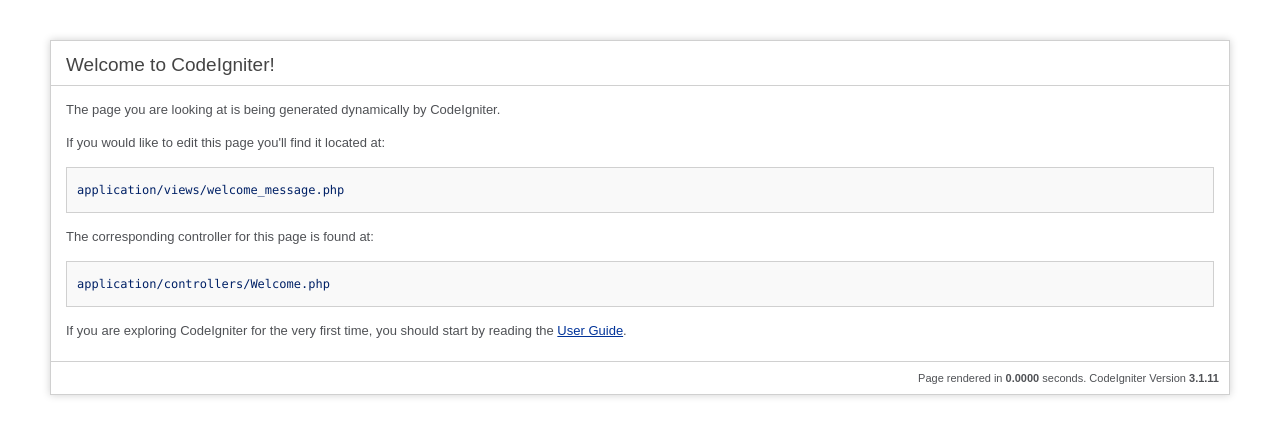
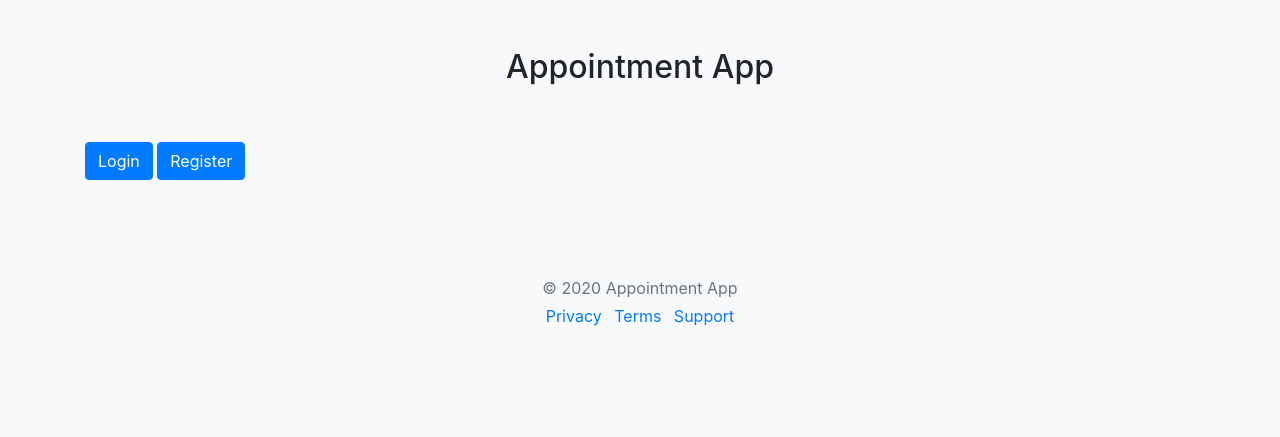
Before and after one commit to priyanka-vc/appointmentapp, a CodeIgniter app: page /database/ in a window 1280 px wide. Shown: the top 437 px of the page. Run offline with CodeIgniter, Linux system fonts and the light colour scheme; some libraries are stand-ins or nearby versions.

Commit message:
Login register feature

```diff
--- a/application/controllers/Home.php
+++ b/application/controllers/Home.php
@@ -12,7 +12,9 @@
 
     public function index()
 	{
-		$this->load->view('welcome_message');
+        $this->load->view('header');
+        $this->load->view('welcome');
+        $this->load->view('footer');
 	}
 
 
--- a/application/views/auth/login.php
+++ b/application/views/auth/login.php
@@ -26,3 +26,4 @@
 <?php echo form_close();?>
 
 <p><a href="forgot_password"><?php echo lang('login_forgot_password');?></a></p>
+<p><a href="register">Register</a></p>
--- a/application/views/footer.php
+++ b/application/views/footer.php
@@ -3,7 +3,7 @@
 ?>
 
 <footer class="my-5 pt-5 text-muted text-center text-small">
-    <p class="mb-1">&copy; 2017-2019 Company Name</p>
+    <p class="mb-1">&copy; 2020 Appointment App</p>
     <ul class="list-inline">
         <li class="list-inline-item"><a href="#">Privacy</a></li>
         <li class="list-inline-item"><a href="#">Terms</a></li>
--- a/application/views/header.php
+++ b/application/views/header.php
@@ -16,3 +16,17 @@
 <body>
 <body class="bg-light">
 <div class="container">
+
+    <?php
+    if($this->session->flashdata()) { ?>
+
+    <div class="alert alert-danger" role="alert">
+        <?php
+        $flash = $this->session->flashdata();
+        foreach ($flash as $f) {
+            echo $f, '<br/>';
+        }
+        ?>
+    </div>
+
+    <?php } ?>
--- /dev/null
+++ b/application/views/welcome.php
@@ -0,0 +1,13 @@
+<?php
+defined('BASEPATH') OR exit('No direct script access allowed');
+?>
+<div class="py-5 text-center">
+    <h2>Appointment App</h2>
+</div>
+
+<div class="row">
+    <div class="col-md-12 order-md-1">
+        <a class="btn btn-primary" href="/auth/login">Login</a>
+        <a class="btn btn-primary" href="/auth/register">Register</a>
+    </div>
+</div>
--- a/application/views/welcome_message.php
+++ /dev/null
@@ -1,89 +0,0 @@
-<?php
-defined('BASEPATH') OR exit('No direct script access allowed');
-?><!DOCTYPE html>
-<html lang="en">
-<head>
-	<meta charset="utf-8">
-	<title>Welcome to CodeIgniter</title>
-
-	<style type="text/css">
-
-	::selection { background-color: #E13300; color: white; }
-	::-moz-selection { background-color: #E13300; color: white; }
-
-	body {
-		background-color: #fff;
-		margin: 40px;
-		font: 13px/20px normal Helvetica, Arial, sans-serif;
-		color: #4F5155;
-	}
-
-	a {
-		color: #003399;
-		background-color: transparent;
-		font-weight: normal;
-	}
-
-	h1 {
-		color: #444;
-		background-color: transparent;
-		border-bottom: 1px solid #D0D0D0;
-		font-size: 19px;
-		font-weight: normal;
-		margin: 0 0 14px 0;
-		padding: 14px 15px 10px 15px;
-	}
-
-	code {
-		font-family: Consolas, Monaco, Courier New, Courier, monospace;
-		font-size: 12px;
-		background-color: #f9f9f9;
-		border: 1px solid #D0D0D0;
-		color: #002166;
-		display: block;
-		margin: 14px 0 14px 0;
-		padding: 12px 10px 12px 10px;
-	}
-
-	#body {
-		margin: 0 15px 0 15px;
-	}
-
-	p.footer {
-		text-align: right;
-		font-size: 11px;
-		border-top: 1px solid #D0D0D0;
-		line-height: 32px;
-		padding: 0 10px 0 10px;
-		margin: 20px 0 0 0;
-	}
-
-	#container {
-		margin: 10px;
-		border: 1px solid #D0D0D0;
-		box-shadow: 0 0 8px #D0D0D0;
-	}
-	</style>
-</head>
-<body>
-
-<div id="container">
-	<h1>Welcome to CodeIgniter!</h1>
-
-	<div id="body">
-		<p>The page you are looking at is being generated dynamically by CodeIgniter.</p>
-
-		<p>If you would like to edit this page you'll find it located at:</p>
-		<code>application/views/welcome_message.php</code>
-
-		<p>The corresponding controller for this page is found at:</p>
-		<code>application/controllers/Welcome.php</code>
-
-		<p>If you are exploring CodeIgniter for the very first time, you should start by reading the <a href="user_guide/">User Guide</a>.</p>
-	</div>
-
-	<p class="footer">Page rendered in <strong>{elapsed_time}</strong> seconds. <?php echo  (ENVIRONMENT === 'development') ?  'CodeIgniter Version <strong>' . CI_VERSION . '</strong>' : '' ?></p>
-</div>
-
-</body>
-</html>
```
Also changed, not shown: application/controllers/Auth.php (+14 -8 lines), application/views/auth/create_user.php (+9 -3 lines).
